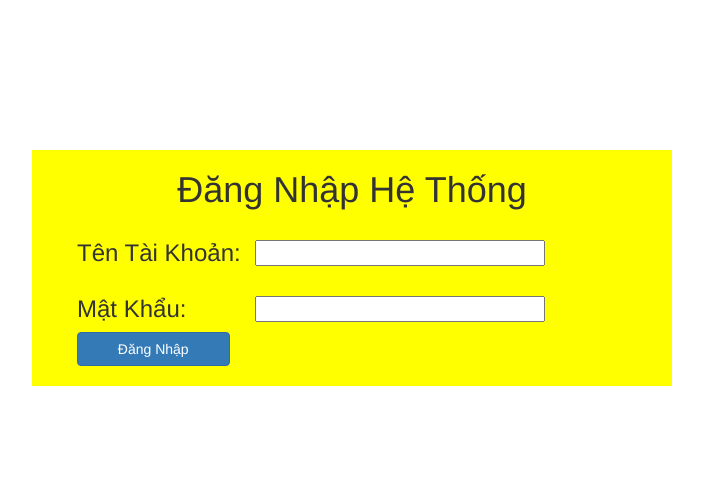
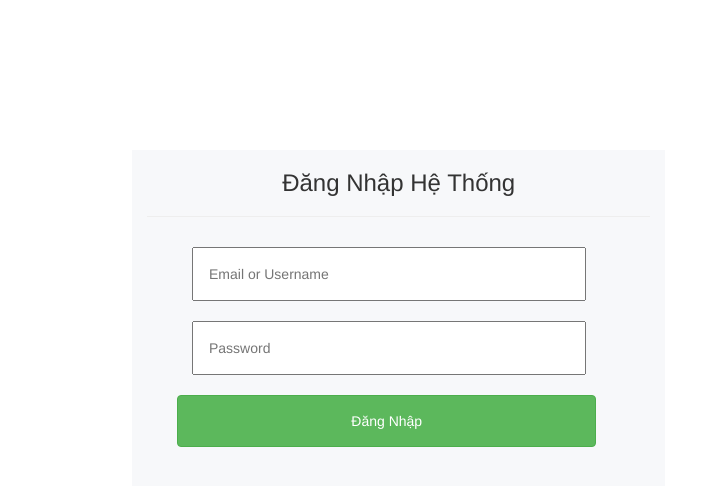
Before and after one commit to BinhMai/Login, a PHP site: page /login.php in a window 1280 px wide. Shown: the top 486 px of the page, without its empty margins (268-971 px from the left). Run offline with PHP 8.4, Linux system fonts and the light colour scheme.

Commit message:
hoan thien html && login

```diff
--- a/dangnhap.php
+++ b/dangnhap.php
@@ -2,18 +2,17 @@
 <html>
 <link rel="stylesheet" href="https://maxcdn.bootstrapcdn.com/bootstrap/3.3.7/css/bootstrap.min.css">
 <body>
-	<div class="col-md-6" style="margin-left: 300px;margin-top: 150px; background-color: yellow">
-		<span class="text-center"><h1>Đăng Nhập Hệ Thống</h1></span>
+	<div class="col-md-5" style="margin-left: 400px;margin-top: 150px; background-color: #f7f8fa">
+		<span class="text-center"><h3>Đăng Nhập Hệ Thống</h3></span>
+		<hr style="margin-bottom: 10px"></hr>
 		<form action="showImf.php" method="post">
 			<div class="col-md-12">
-				<span class="col-md-4" style="padding-right:0px"><h3>Tên Tài Khoản:</h3></span>
-				<input class="col-md-6" style="padding-left:0px; margin-top: 20px" type="text" name="acc">
+				<input class="col-md-10" style="margin-left:30px; margin-top: 20px; padding: 15px" type="text" name="acc" placeholder="Email or Username">
 			</div>
 			<div class="col-md-12">
-				<span class="col-md-4" style="padding-right:0px"><h3>Mật Khẩu:</h3></span>
-				<input class="col-md-6" style="padding-left:0px; margin-top: 20px" type="text" name="pass">
+				<input class="col-md-10" style="margin-left:30px; margin-top: 20px; padding: 15px" type="text" name="pass" placeholder="Password">
 			</div>
-			<button type="submit" class="col-md-3 btn btn-primary" style="margin-left: 30px; margin-bottom: 20px" >Đăng Nhập</button>
+			<button type="submit" class="col-md-10 btn btn-success" style="margin:20px 40px 40px 30px; padding: 15px" >Đăng Nhập</button>
 		</form>
 	</div>
 </html>
```
Also changed, not shown: showImf.php (+4 -7 lines).
